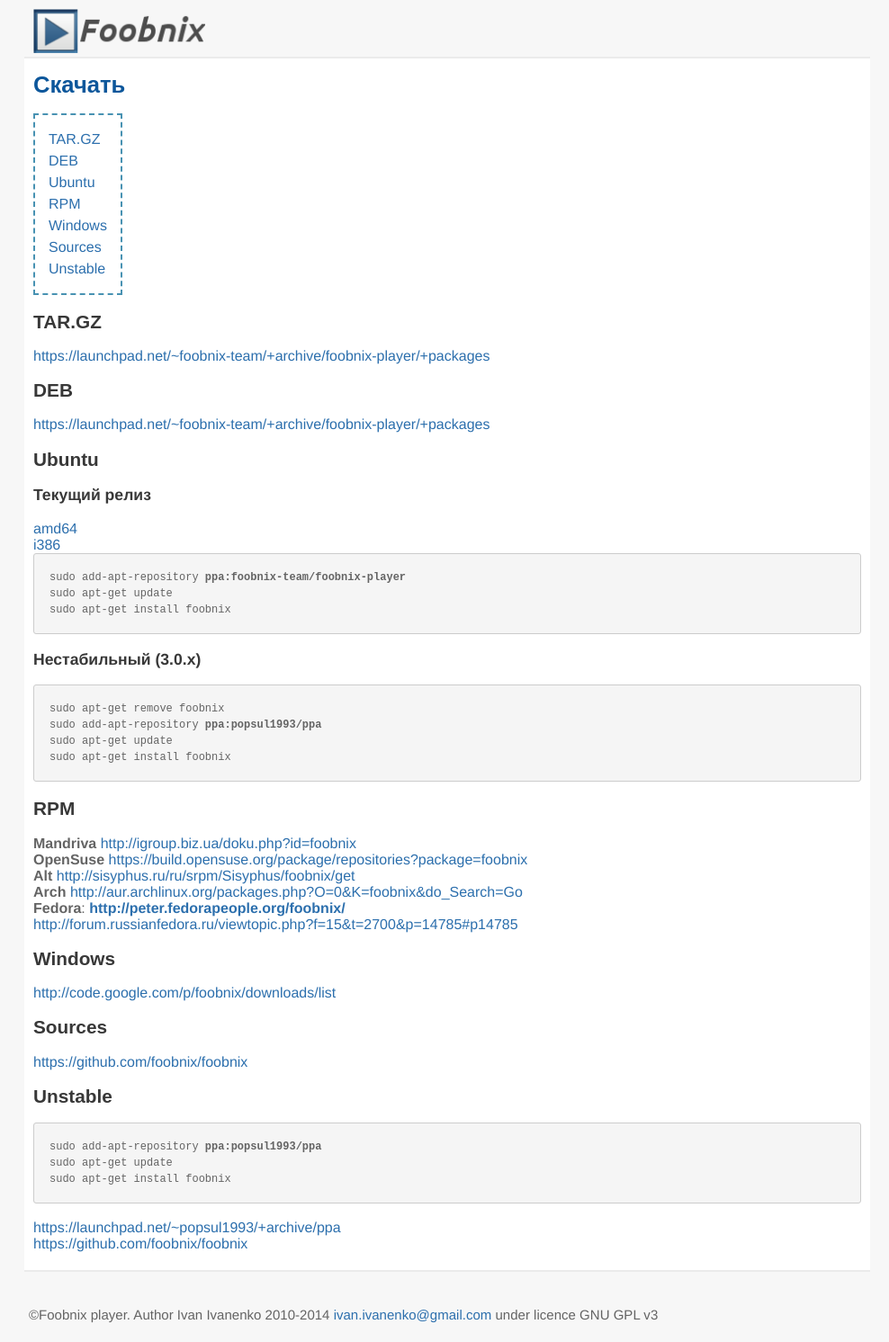
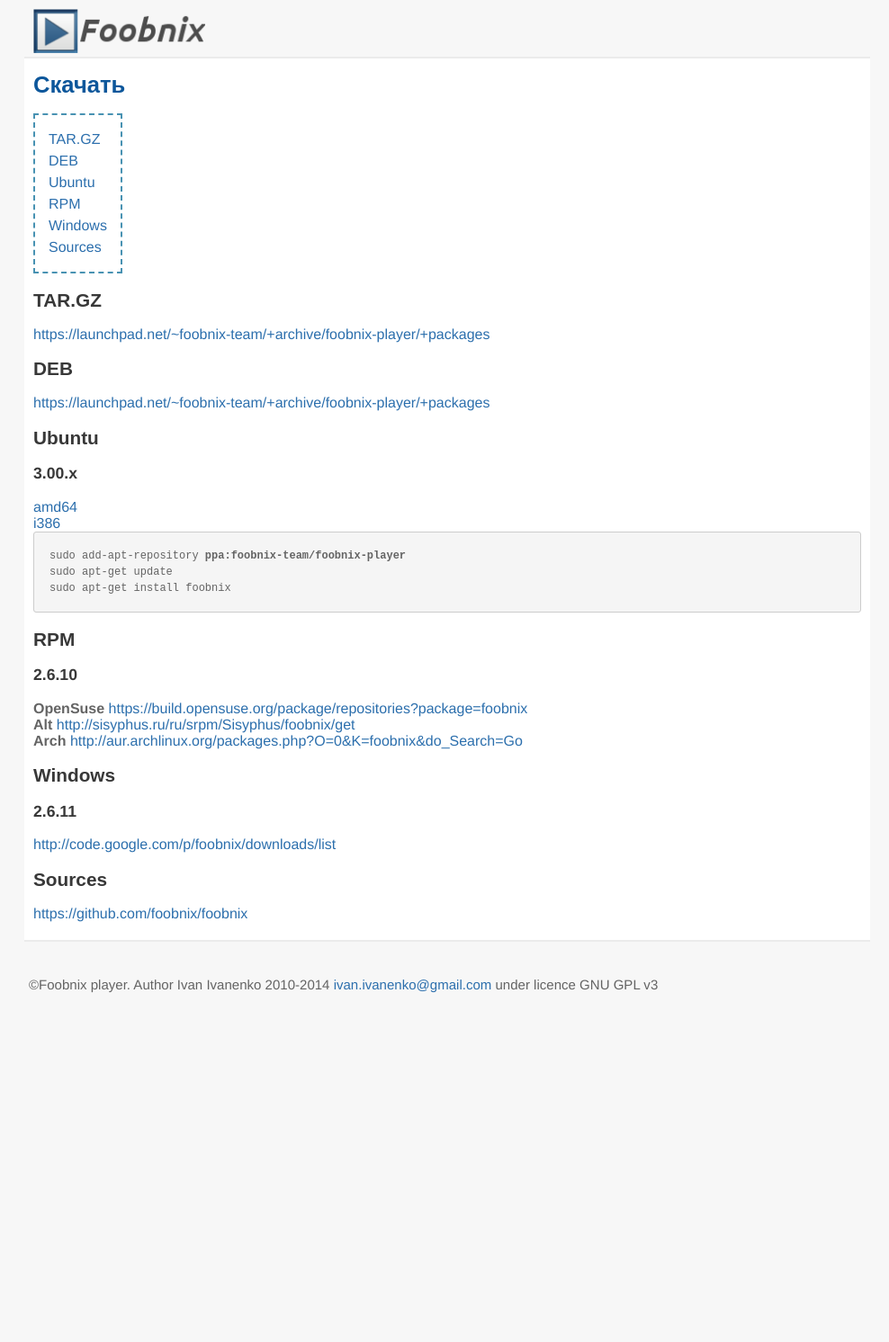
Before and after one commit to foobnix/foobnix.github.io, a Jekyll site: the page built from ru/download.html, in a window 1280 px wide. Shown: the whole page at 90% size, without its empty margins (143-1131 px from the left). Built offline with Jekyll 4.4.1, drawn with Linux system fonts in a browser that asks for light colours; some web fonts are replaced; Markdown is read by kramdown in place of the engine named in the settings; after the commit the page ends 1125 px from its top, so only the background shows below that.

Commit message:
some fixes

```diff
--- a/_config.yml
+++ b/_config.yml
@@ -13,4 +13,4 @@ site: www.foobnix.com
 
 url: http://www.foobnix.com
 
-foobnix_version: 2.6.10
+foobnix_version: 3.00.02
--- a/ru/download.html
+++ b/ru/download.html
@@ -11,7 +11,6 @@ title: Скачать
     <a href="#RPM">RPM</a>
     <a href="#Windows">Windows</a>
     <a href="#Sources">Sources</a>
-    <a href="#Unstable">Unstable</a>
 </div>
 
 
@@ -23,7 +22,7 @@ title: Скачать
 <a target="_blank" href="https://launchpad.net/~foobnix-team/+archive/foobnix-player/+packages">https://launchpad.net/~foobnix-team/+archive/foobnix-player/+packages</a>
 
 <h2><a name="ubuntu">Ubuntu</a></h2>
-<h3>Текущий релиз</h3>
+<h3>3.00.x</h3>
 <a href="https://launchpad.net/~foobnix-team/+archive/ubuntu/foobnix-player/+packages">amd64</a><br/>
 <a href="https://launchpad.net/~foobnix-team/+archive/ubuntu/foobnix-player/+packages">i386</a><br/>
 
@@ -33,41 +32,20 @@ sudo apt-get update
 sudo apt-get install foobnix
 </pre>
 
-<h3>Нестабильный (3.0.x)</h3>
-<pre>
-sudo apt-get remove foobnix
-sudo add-apt-repository <b>ppa:popsul1993/ppa</b>
-sudo apt-get update
-sudo apt-get install foobnix
-</pre>
+<h2><a name="RPM">RPM</a></h2>
+<h3>2.6.10</h3>
+<b>OpenSuse</b>
+<a href="https://build.opensuse.org/package/show?package=foobnix&amp;project=home%3Asuseer">https://build.opensuse.org/package/repositories?package=foobnix</a>
+<br>
+<b>Alt </b><a
+        href="http://sisyphus.ru/ru/srpm/Sisyphus/foobnix/get">http://sisyphus.ru/ru/srpm/Sisyphus/foobnix/get</a>
+<br>
+<b>Arch</b> <a href="http://aur.archlinux.org/packages.php?O=0&amp;K=foobnix&amp;do_Search=Go">http://aur.archlinux.org/packages.php?O=0&amp;K=foobnix&amp;do_Search=Go</a>
 
-
-<h2><a name="RPM">RPM</a></h2>
-<b>Mandriva</b> <a
-        href="http://igroup.biz.ua/doku.php?id=foobnix">http://igroup.biz.ua/doku.php?id=foobnix</a><br><b>OpenSuse</b>
-<a href="https://build.opensuse.org/package/show?package=foobnix&amp;project=home%3Asuseer">https://build.opensuse.org/package/repositories?package=foobnix</a>
-<br><b>Alt </b><a
-        href="http://sisyphus.ru/ru/srpm/Sisyphus/foobnix/get">http://sisyphus.ru/ru/srpm/Sisyphus/foobnix/get</a><br>
-<b>Arch</b> <a href="http://aur.archlinux.org/packages.php?O=0&amp;K=foobnix&amp;do_Search=Go">http://aur.archlinux.org/packages.php?O=0&amp;K=foobnix&amp;do_Search=Go</a>
-<br><b>Fedora</b>:&nbsp;<b><a
-        href="http://peter.fedorapeople.org/foobnix/">http://peter.fedorapeople.org/foobnix/</a></b><b>
-    &nbsp;&nbsp;</b>
-        <br/>
-<a href="http://forum.russianfedora.ru/viewtopic.php?f=15&amp;t=2700&amp;p=14785#p14785">http://forum.russianfedora.ru/viewtopic.php?f=15&amp;t=2700&amp;p=14785#p14785</a>
-
-        <h2><a name="Windows">Windows</a></h2>
+<h2><a name="Windows">Windows</a></h2>
+<h3>2.6.11</h3>
 <a target="_blank" href="http://code.google.com/p/foobnix/downloads/list">http://code.google.com/p/foobnix/downloads/list</a>
 
 
         <h2><a name="Sources">Sources</a></h2>
 <a target="_blank" href="https://github.com/foobnix/foobnix">https://github.com/foobnix/foobnix</a>
-
-        <h2><a name="Unstable">Unstable</a></h2>
-<pre>
-sudo add-apt-repository <b>ppa:popsul1993/ppa</b>
-sudo apt-get update
-sudo apt-get install foobnix
-</pre>
-<a target="_blank" href=" https://launchpad.net/~popsul1993/+archive/ppa">
-    https://launchpad.net/~popsul1993/+archive/ppa</a><br/>
-<a target="_blank" href="https://github.com/foobnix/foobnix">https://github.com/foobnix/foobnix</a>
--- a/ru/index.html
+++ b/ru/index.html
@@ -18,7 +18,7 @@ title: Foobnix легкий и функциональный плеер для Li
 
 <div class="mainbutton"><a href="{{site.url}}/{{page.lang}}/download.html">Скачать Foobnix</a></div>
 <div class="mainoverviews">
-    <a target="_blank" href="https://github.com/foobnix/foobnix">Исходинки</a>
+    <a target="_blank" href="https://github.com/foobnix/foobnix">Исходники</a>
     <a target="_blank" href="https://code.google.com/p/foobnix/issues/list">Ошибки</a>
     <a target="_blank" href=" https://translations.launchpad.net/foobnix">Переводы</a>
     </div>
```
Also changed, not shown: en/download.html (+9 -31 lines).
